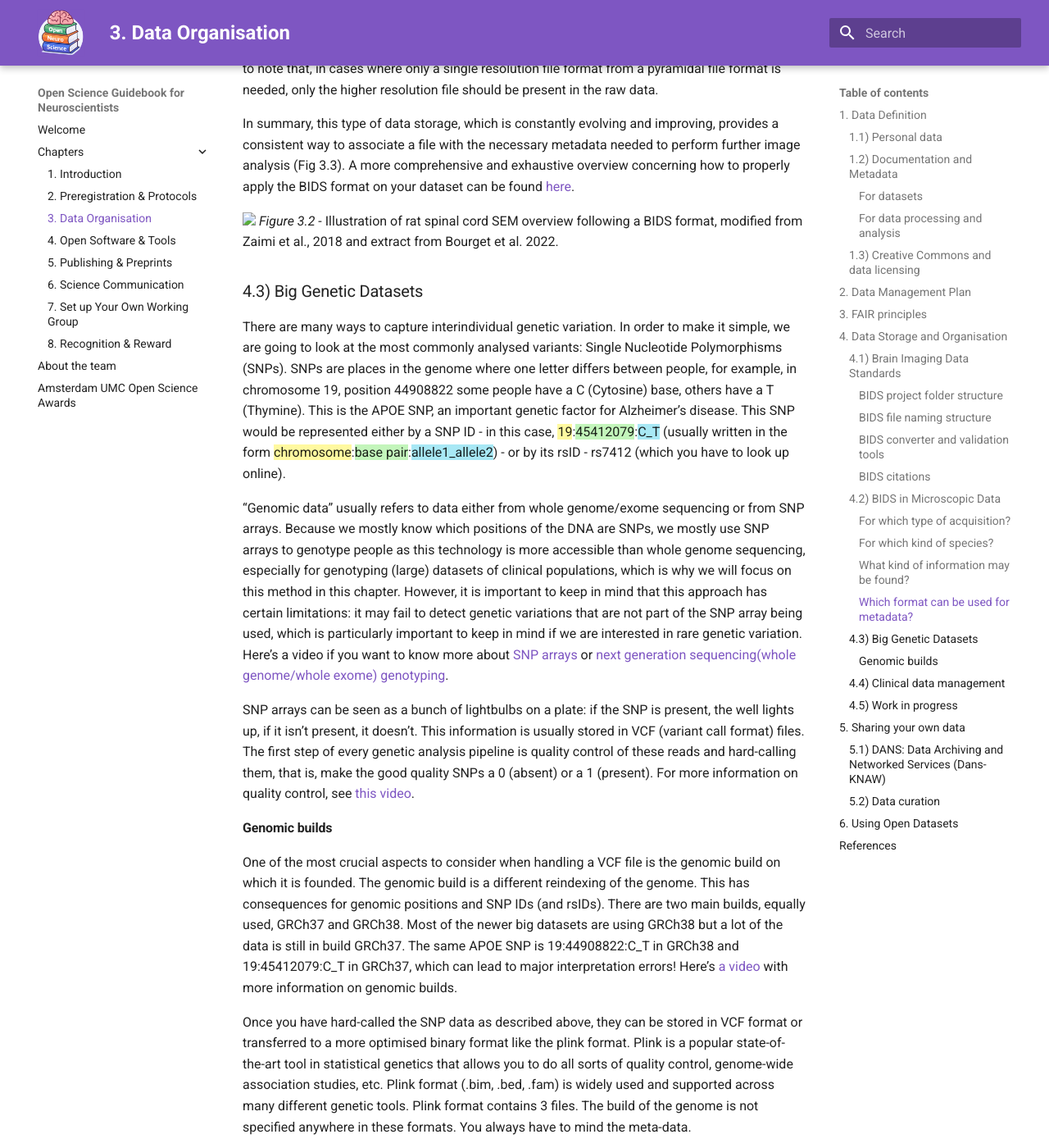
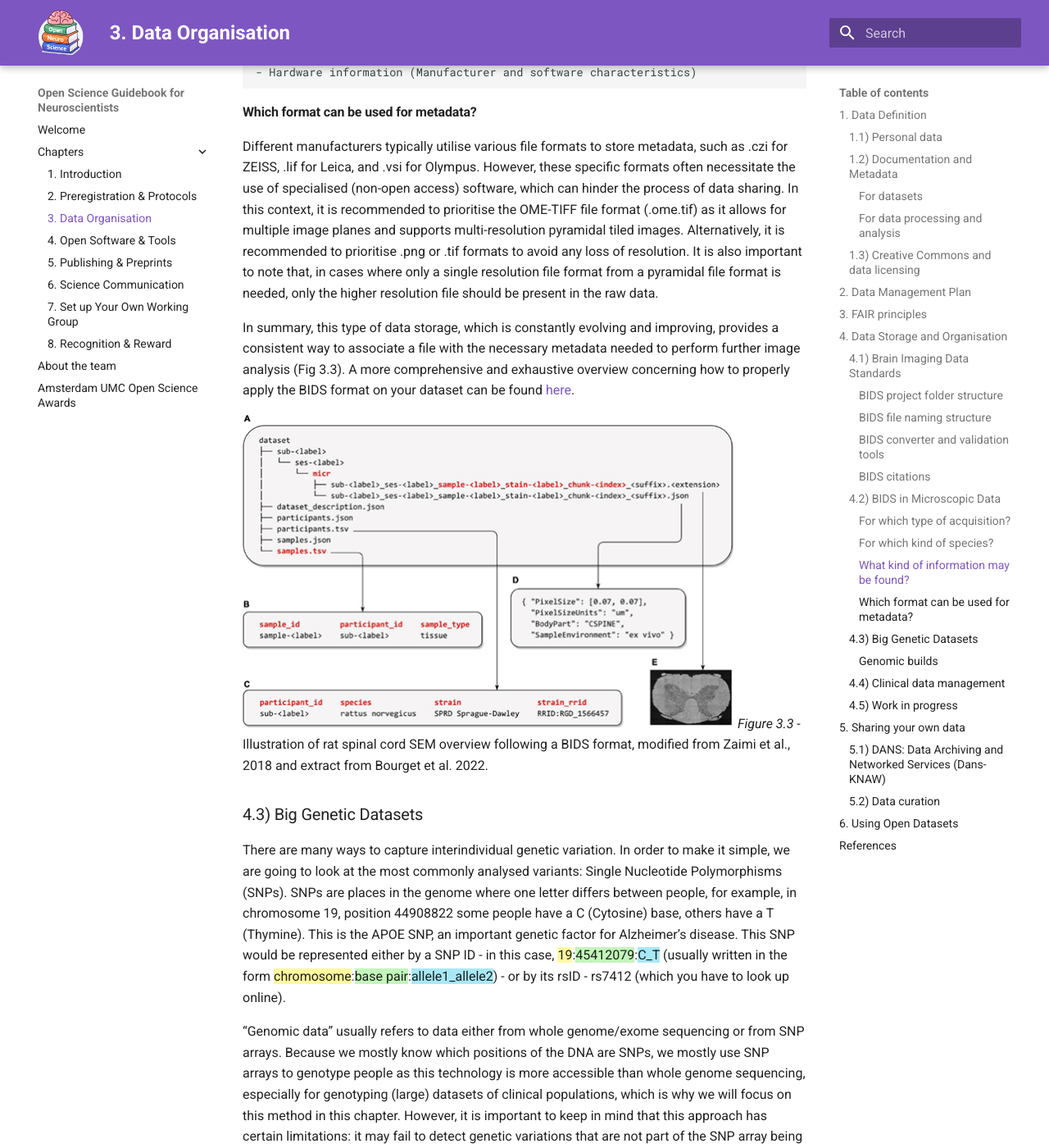
Before and after one commit to ANW-Open-Science/Open-Science-Guidebook-for-Neuroscientists, an MkDocs documentation site: the page built from docs/tabs/3-data_organisation.md, in a window 1280 px wide and 1400 px high, scrolled down 6828 px. Shown: the whole window at 82% size. Built offline with MkDocs 1.6.1 and Material for MkDocs 9.7.7, drawn with Linux system fonts in a browser that asks for light colours.

Commit message:
fixed image links

```diff
--- a/docs/tabs/3-data_organisation.md
+++ b/docs/tabs/3-data_organisation.md
@@ -85,7 +85,7 @@
 
 Briefly, each project has a main folder containing a *sourcedata*, *rawdata* and *derivatives* folder, where different types of data will be stored. *Sourcedata* is meant to be for data before any kind of conversion, reconstruction and/or harmonisation (i.e. DICOM), *rawdata* is expected to contain the data converted to NIFTI and JSON format, and finally, *derivatives* should contain all the files derived from your analysis.
 
-[![BIDS1](../assets/images/BIDS1.png){ width="600" }]()
+![BIDS1](../assets/images/BIDS1.png){ width="600" }
 
 *Figure 3.1* -  (a) Structure of the project folder organised according to BIDS format. (b) Different modalities specifications.
 
@@ -96,7 +96,7 @@
 
 Finally, the files MUST be named in a certain way to be machine-readable. There are three main types of data (or extensions): **.json** files containing metadata, **.tsv** files containing tables of metadata and raw data images (with **.jpg** or **.nii.gz**). All files follow a similar structure that includes using **keys**, the corresponding **value** to that key, a **suffix** and, finally, the **extension**. Keys are always paired with values, some of them are mandatory to have, for instance, the subject name (i.e. key would be sub- and the value is the corresponding SUBJID). Others are recommended or optional. Suffixes are mandatory and indicate the kind of data. For a given sequence (recognized by its suffix), some so-called “entities” are required (Fig. 3.2). An entity is a key-value pair that provides metadata about a file, such as subject ID, session, modality, or acquisition parameters. More information about the specifications for each kind of data can be found [here](https://bids-specification.readthedocs.io/en/stable/modality-agnostic-files.html).
 
-<img src="../assets/images/BIDS2.png" width="600">
+![BIDS file name structure](../assets/images/BIDS2.png){width="600"}
 
 *Figure 3.2* - Structure of the file name following the BIDS format.
 
@@ -139,8 +139,8 @@
 
 In summary, this type of data storage, which is constantly evolving and improving, provides a consistent way to associate a file with the necessary metadata needed to perform further image analysis (Fig 3.3). A more comprehensive and exhaustive overview concerning how to properly apply the BIDS format on your dataset can be found [here](https://bids-specification.readthedocs.io/en/stable/modality-specific-files/microscopy.html).
 
-<img src="../assets/images/BIDS3.png" width="600">
-*Figure 3.2* - Illustration of rat spinal cord SEM overview following a BIDS format, modified from Zaimi et al., 2018 and extract from Bourget et al. 2022.
+![illustration following BIDS format](../assets/images/BIDS3.png){width="600"}
+*Figure 3.3* - Illustration of rat spinal cord SEM overview following a BIDS format, modified from Zaimi et al., 2018 and extract from Bourget et al. 2022.
 
 ### 4.3) Big Genetic Datasets
 There are many ways to capture interindividual genetic variation. In order to make it simple, we are going to look at the most commonly analysed variants: Single Nucleotide Polymorphisms (SNPs). SNPs are places in the genome where one letter differs between people, for example, in chromosome 19, position 44908822 some people have a C (Cytosine) base, others have a T (Thymine). This is the APOE SNP, an important genetic factor for Alzheimer’s disease. This SNP would be represented either by a SNP ID - in this case, <mark style="background-color: #FFF9A0">19</mark>:<mark style="background-color: #C3F5BB">45412079</mark>:<mark style="background-color: #A8E8F5">C_T</mark> (usually written in the form  <mark style="background-color: #FFF9A0">chromosome</mark>:<mark style="background-color: #C3F5BB">base pair</mark>:<mark style="background-color: #A8E8F5">allele1_allele2</mark>) - or by its rsID - rs7412 (which you have to look up online).
@@ -184,7 +184,7 @@
 ### 5.1) DANS: Data Archiving and Networked Services (Dans-KNAW)
 [DANS](https://dans.knaw.nl/nl/) is a service offered by the Dutch national centre of expertise and repository for research data, which supports researchers in making their data available for reuse. DANS is not specific to neuroscience but ensures sustainable access to research data in fields ranging from social sciences to life, and physical sciences. DANS currently offers more than 200.000 datasets in their repository. It is possible to either [deposit data](https://dans.knaw.nl/en/depositing-data-manual/) or search for data in their field-specific data stations. When depositing data, you sign a deposit agreement, stating the terms of the licences for reuse. There are two access categories: open access (accessible to everyone, no login required) and restricted access (with your prior consent users may view and download data). After publication by DANS, the dataset receives a persistent identifier and will be permanently archived and accessible to others. When downloading a dataset from the repository, users have to accept a data use agreement (Fig. 3.4). Note that for pseudonymous data, most institute ethical boards require that the data are deleted after 15 years. This is possible, but not facilitated by DANS (the user agreement states that you may request changes, temporary unavailability, or permanent removal of your data from the platform).
 
-<img src="../assets/images/DANS_license.png" width="600">
+![choosing a license](../assets/images/DANS_license.png){width="600"}
 
 *Figure 3.4* - [DANS repository](https://dans.knaw.nl/nl/) - choosing a license.
 
```
